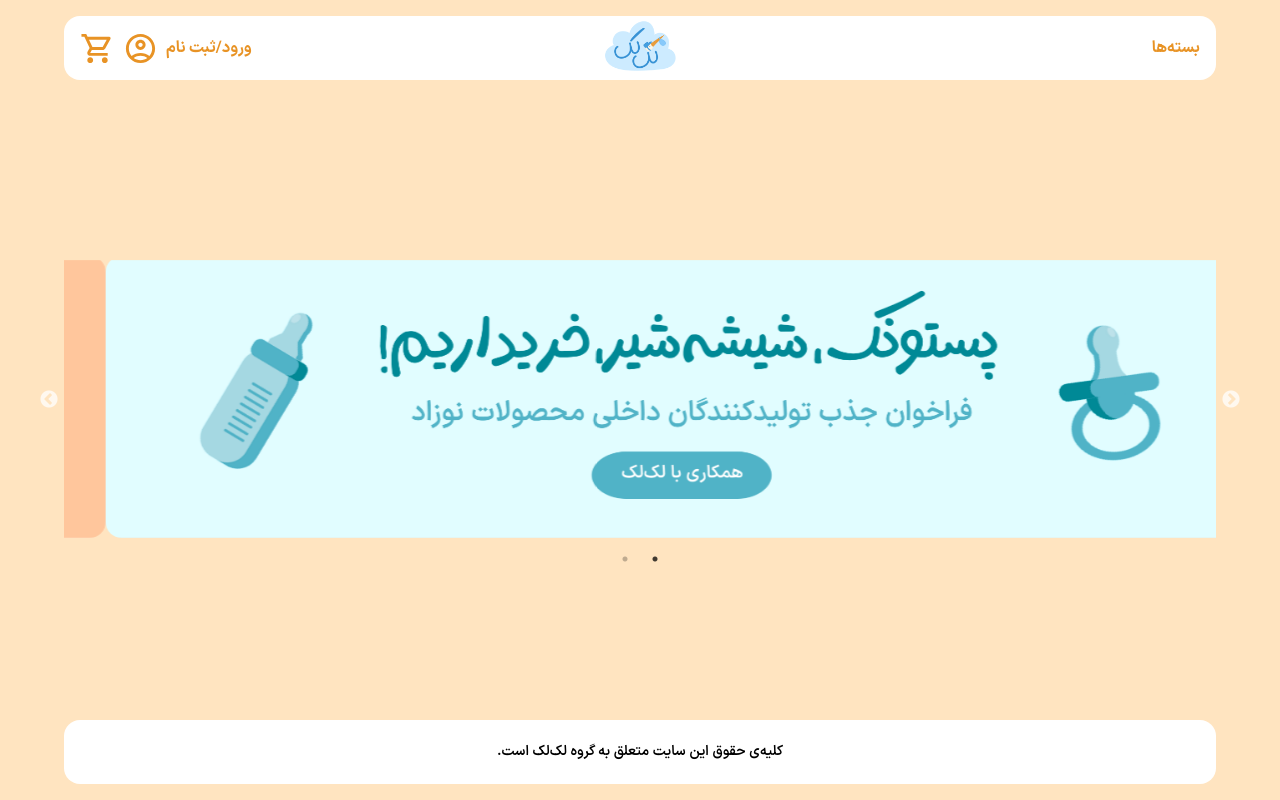
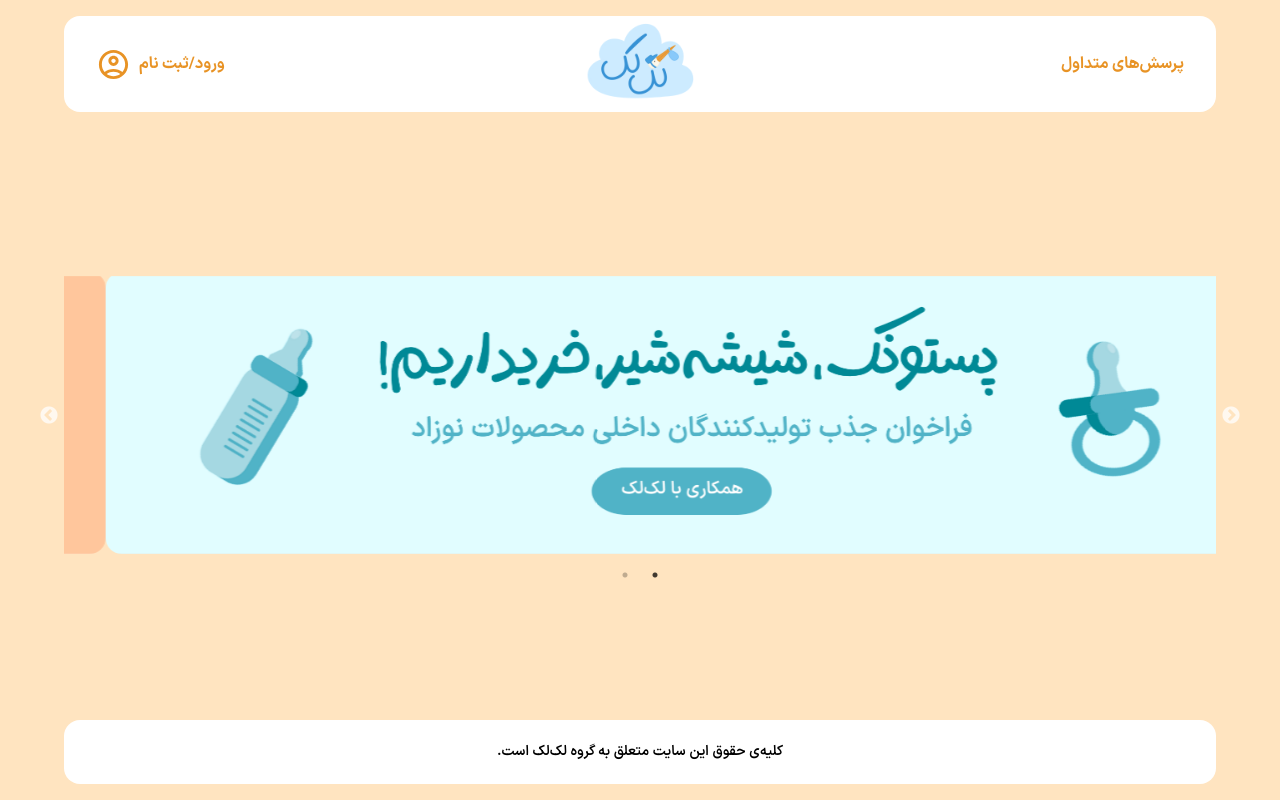
Before and after one commit to SAD-LakLak/Frontend-Supplier, a React (Vite) app: page / in a window 1280 px wide. Built offline with nearby package versions, Linux system fonts and the light colour scheme.

Commit message:
fix: change header

```diff
--- a/src/components/Home/Header.tsx
+++ b/src/components/Home/Header.tsx
@@ -1,13 +1,11 @@
-import React from "react";
-import {ShoppingCartOutlined} from "@mui/icons-material";
+import * as React from "react";
 import AccountCircleOutlinedIcon from '@mui/icons-material/AccountCircleOutlined';
 import {Link} from "react-router-dom";
 
 function Header() {
     return (
-        <div className={"flex justify-between h-16 bg-white rounded-2xl px-4"}>
+        <div className={"flex justify-between h-24 bg-white rounded-2xl px-8"}>
             <div className={"flex flex-1 items-center gap-2 "}>
-                <ShoppingCartOutlined fontSize={"large"} className="text-primary"/>
                 <Link to="/login" className={" gap-2 flex items-center"}>
                     <AccountCircleOutlinedIcon fontSize={"large"} className="text-primary"/>
                     <p className={"font-IRANSansXBold text-primary"}>
@@ -21,7 +19,7 @@
             <div className={"flex flex-1  justify-end items-center"}>
                 <Link to="/shop" className={" gap-2 flex items-center"}>
                     <p className={"font-IRANSansXBold text-primary"}>
-                        بسته‌ها
+                        پرسش‌های متداول
                     </p>
                 </Link>
             </div>
```
